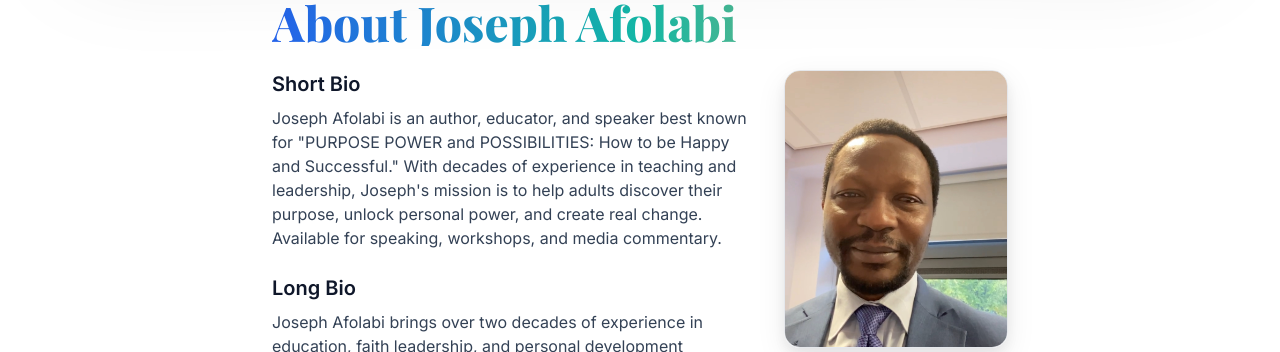
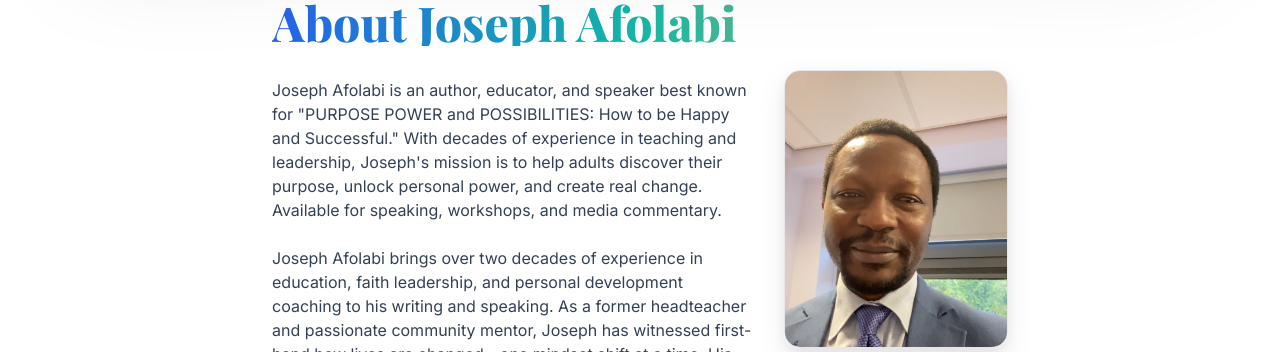
Before and after one commit to HTwebsitesolution/purposepower_possibilities, a React (Vite) app: page /about-joseph in a window 1280 px wide. Shown: the part 158-510 px from the top of the page. Built offline with nearby package versions, Linux system fonts and the light colour scheme.

Commit message:
refactor(about): remove 'Short Bio' and 'Long Bio' section titles for cleaner presentation

```diff
--- a/src/pages/About.jsx
+++ b/src/pages/About.jsx
@@ -15,12 +15,10 @@ export default function About() {
         <div className="mt-6 grid md:grid-cols-3 gap-8">
           <div className="md:col-span-2 space-y-6">
             <section>
-              <h2 className="text-xl font-semibold">Short Bio </h2>
               <p className="mt-2 text-slate-700">Joseph Afolabi is an author, educator, and speaker best known for "PURPOSE POWER and POSSIBILITIES: How to be Happy and Successful." With decades of experience in teaching and leadership, Joseph's mission is to help adults discover their purpose, unlock personal power, and create real change. Available for speaking, workshops, and media commentary.</p>
             </section>
 
             <section>
-              <h2 className="text-xl font-semibold">Long Bio</h2>
               <p className="mt-2 text-slate-700">Joseph Afolabi brings over two decades of experience in education, faith leadership, and personal development coaching to his writing and speaking. As a former headteacher and passionate community mentor, Joseph has witnessed first-hand how lives are changed—one mindset shift at a time. His book, "PURPOSE POWER and POSSIBILITIES," arose from a deep conviction that everyone can find their purpose and pursue it with courage.</p>
               <p className="mt-2 text-slate-700">Joseph's approach is practical and grounded—shaped by years spent helping adults in career transition, leading church initiatives, and providing workshops on resilience, faith, and action-taking. What stands out is his ability to blend motivational storytelling with actionable frameworks, enabling readers and listeners to move from inspiration to results. Whether in the classroom, on stage, or through his book, Joseph equips people to believe in possibility, step out in faith, and experience true, lasting happiness.</p>
             </section>
--- a/src/pages/Book.jsx
+++ b/src/pages/Book.jsx
@@ -85,7 +85,7 @@ export default function Book() {
           <li><strong>Faith in Action:</strong> How belief translates to daily choices.</li>
           <li><strong>Possibility Living:</strong> Courage to pursue growth—every year, at any age.</li>
         </ul>
-        <p className="text-xs text-slate-500 mt-2">Thematic placeholders; confirm with author if possible.</p>
+        <p className="text-xs text-slate-500 mt-2">...and more chapters to encourage and empower you to take action.</p>
       </section>
 
       <section id="guide" className="container-narrow mt-16">
```
